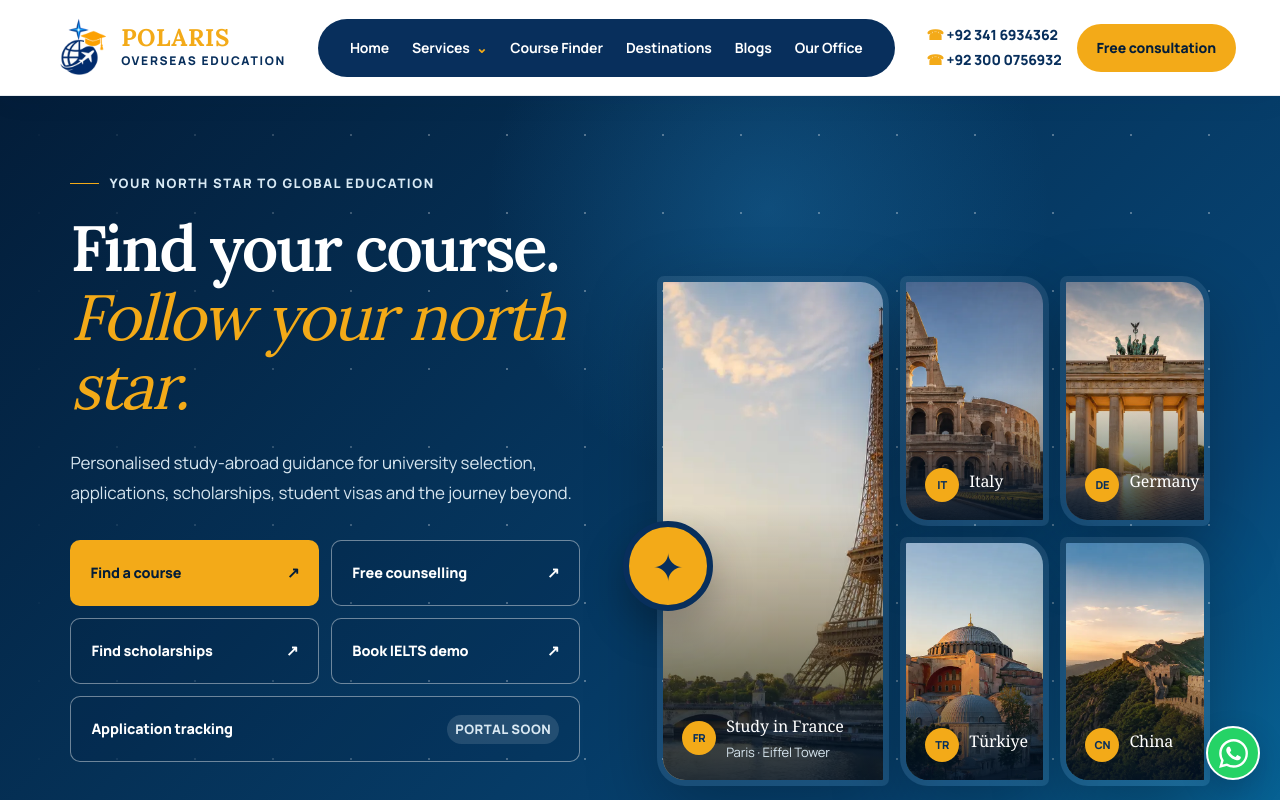
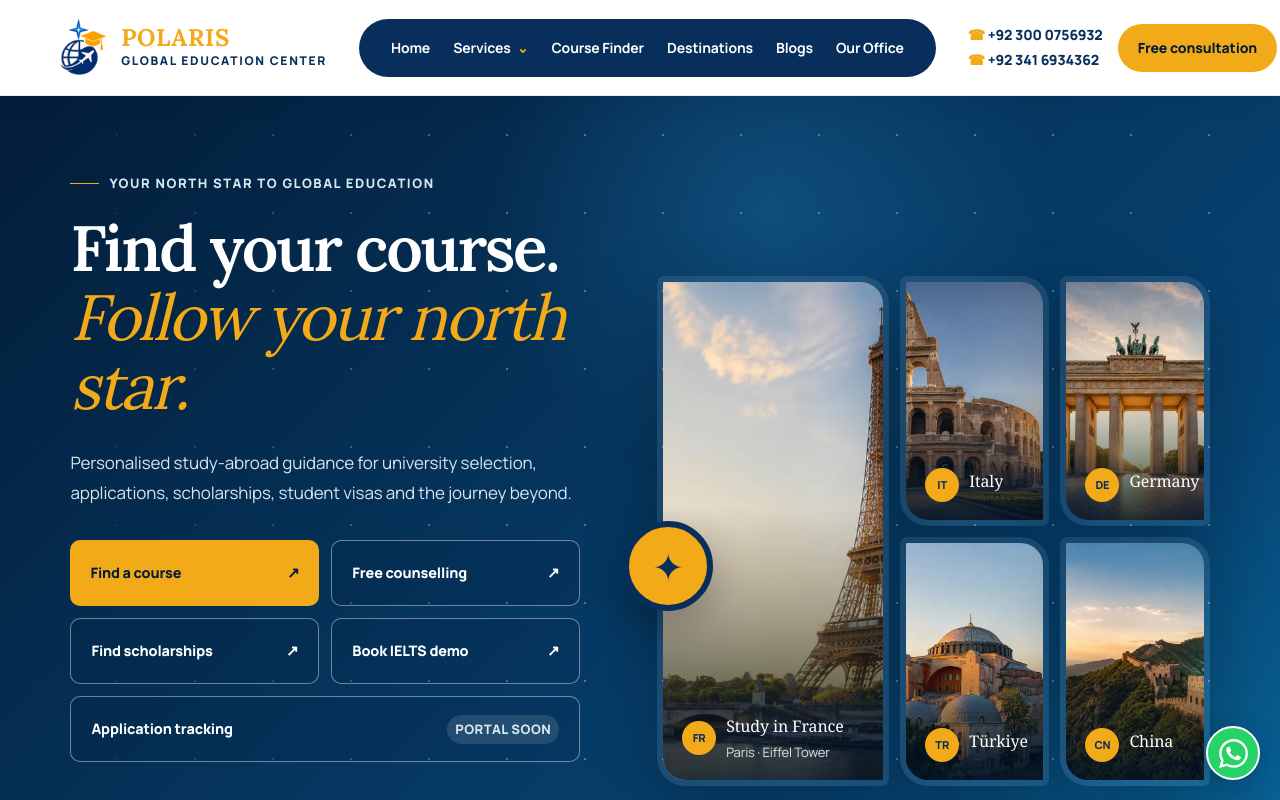
Before and after one commit to Umaircv/polaris-overseas-education, a Next.js app: page / in a window 1280 px wide. Shown: the top 800 px of the page. Built offline with nearby package versions, Linux system fonts and the light colour scheme.

Commit message:
Rebrand: update app/site-shell.tsx

```diff
--- a/app/site-shell.tsx
+++ b/app/site-shell.tsx
@@ -18,11 +18,11 @@ const serviceItems = [
 
 export function Brand({ footer = false }: { footer?: boolean }) {
   return (
-    <a className={`brand-lockup${footer ? " footer-brand" : ""}`} href="/" aria-label="Polaris Overseas Education home">
+    <a className={`brand-lockup${footer ? " footer-brand" : ""}`} href="/" aria-label="Polaris Global Education Center home">
       <img src="/polaris/logo-optimized.png" alt="" width="60" height="60" loading={footer ? "lazy" : "eager"} decoding="async" />
       <span>
         <strong>POLARIS</strong>
-        <small>OVERSEAS EDUCATION</small>
+        <small>GLOBAL EDUCATION CENTER</small>
       </span>
     </a>
   );
@@ -44,8 +44,8 @@ export function SiteHeader() {
         </nav>
         <div className="header-actions">
           <div className="header-phones" aria-label="Call Polaris">
+            <a href="tel:+923000756932"><span aria-hidden="true">☎</span> +92 300 0756932</a>
             <a href="tel:+923416934362"><span aria-hidden="true">☎</span> +92 341 6934362</a>
-            <a href="tel:+923000756932"><span aria-hidden="true">☎</span> +92 300 0756932</a>
           </div>
           <a className="header-cta" href={WHATSAPP_URL} target="_blank" rel="noreferrer">Free consultation</a>
         </div>
@@ -60,8 +60,8 @@ export function SiteHeader() {
               </div>
             </details>
             {navItems.slice(1).map(([label, href]) => <a key={label} href={href}>{label}</a>)}
+            <a href="tel:+923000756932">Call +92 300 0756932</a>
             <a href="tel:+923416934362">Call +92 341 6934362</a>
-            <a href="tel:+923000756932">Call +92 300 0756932</a>
             <a href={WHATSAPP_URL} target="_blank" rel="noreferrer">Free consultation</a>
           </div>
         </details>
@@ -106,14 +106,14 @@ export function SiteFooter() {
         </div>
         <div className="footer-contact-column">
           <strong>Contact</strong>
+          <a href="tel:+923000756932">+92 300 0756932</a>
           <a href="tel:+923416934362">+92 341 6934362</a>
-          <a href="tel:+923000756932">+92 300 0756932</a>
           <a href="mailto:contact@polarisoverseasedu.com">contact@polarisoverseasedu.com</a>
           <address>228C PIA Main Boulevard, Block C, PIA Housing Scheme, Lahore 54770</address>
         </div>
       </div>
       <div className="footer-legal">
-        <p>© 2026 Polaris Overseas Education. All rights reserved.</p>
+        <p>© 2026 Polaris Global Education Center. All rights reserved.</p>
         <p>Admissions, scholarships and visas remain subject to the decisions of relevant institutions and authorities. Polaris is not a university or degree-awarding institution.</p>
         <a href="https://polarisoverseasedu.com">polarisoverseasedu.com</a>
       </div>
```
